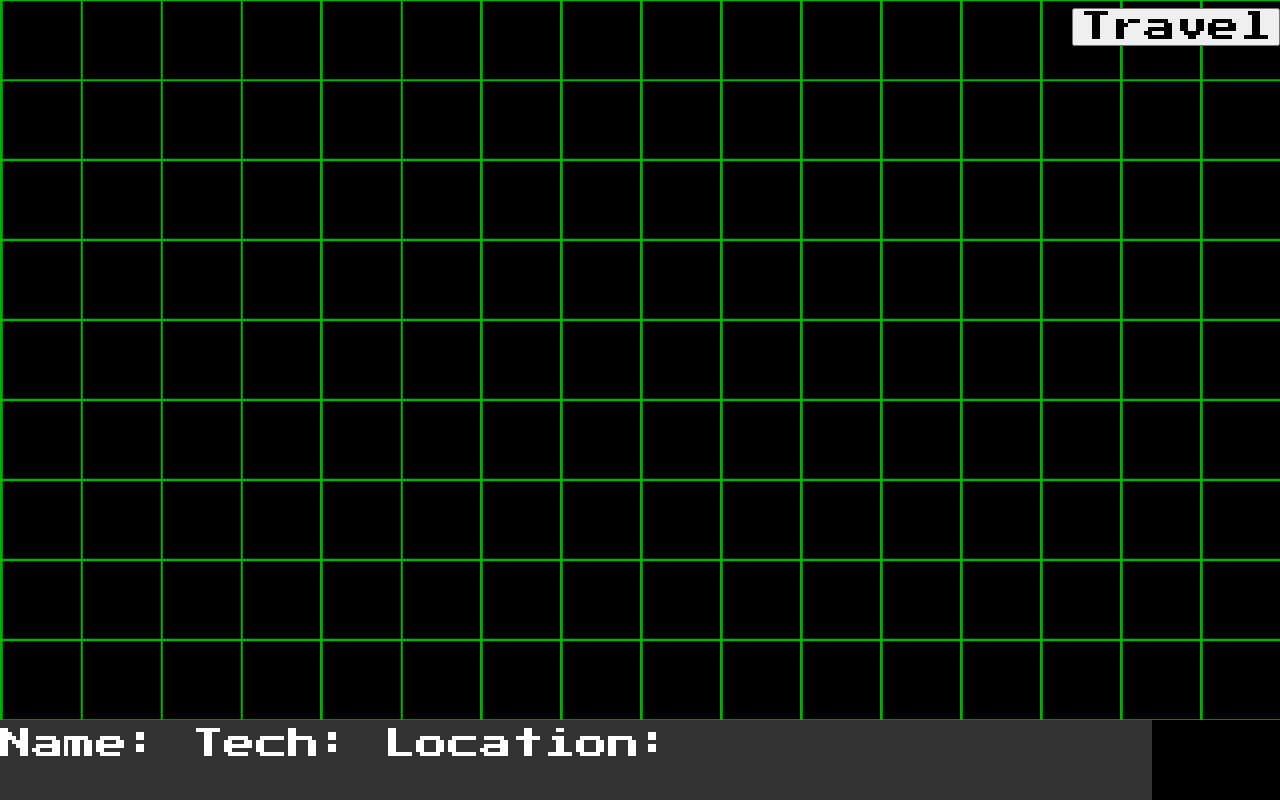
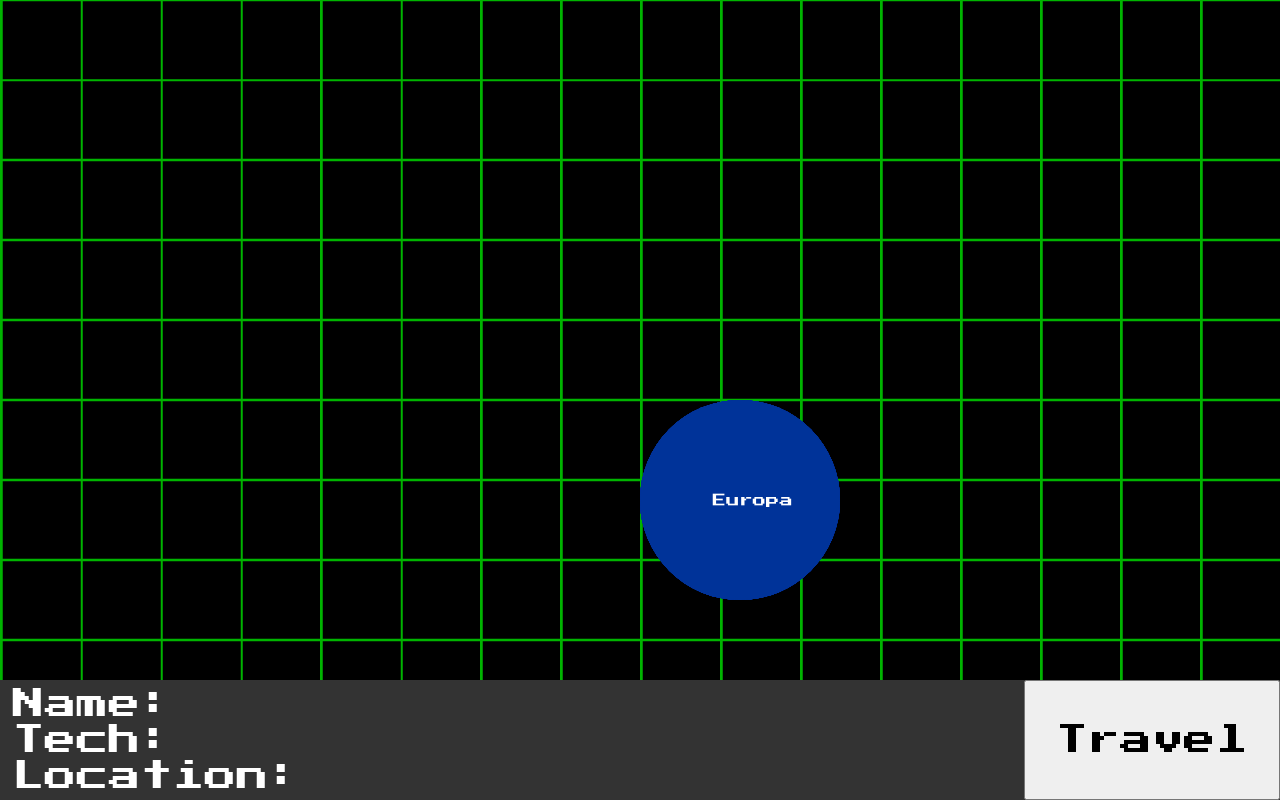
Before and after one commit to unahb/CS-2340-Team-4, a React app in the folder Space-Traders/react-frontend/: page /TravelMap in a window 1280 px wide. Shown: the top 802 px of the page. Built offline with nearby package versions, Linux system fonts and the light colour scheme.

Commit message:
Travel Map UI finished (Data needed)

```diff
--- a/Space-Traders/react-frontend/src/App.css
+++ b/Space-Traders/react-frontend/src/App.css
@@ -14,8 +14,8 @@
 #planetInfo {
   background-color: #333333;
   position: relative;
-  width: 90vw;
-  height: 10vh;
+  width: 100vw;
+  height: 15vh;
   overflow: hidden;
 }
 
@@ -27,14 +27,17 @@
   font-size: 4vh;
   position: relative;
   top: 1vh;
+  left: 1vw;
 }
 
 #travelTo {
   font-family: 'Press Start 2P', cursive;
   font-size: 4vh;
   position: absolute;
-  right: 0%;
-  top: 1vh;
+  top: 0vh;
+  right: 0vw;
+  height: 15vh;
+  width: 20vw;
 }
 
 #stars {
@@ -47,7 +50,7 @@
 #mapBack {
   background-image: url(./resources/mapBack.png);
   background-size: 100vw;
-  height: 90vh;
+  height: 85vh;
 }
 
 #spaceship {
@@ -189,8 +192,8 @@ td {
   color: white;
   border: none;
   position: absolute;
-  top: 1000px;
-  left: 1000px;
+  top: 50vh;
+  left: 50vw;
   width: 200px;
   height: 200px;
   border-radius: 50%;
--- a/Space-Traders/react-frontend/src/TravelMap.js
+++ b/Space-Traders/react-frontend/src/TravelMap.js
@@ -40,10 +40,10 @@ function TravelMap() {
       </div>
       <div id="planetInfo">
         <label id="planetName">Name: </label>
+        <br></br>
         <label id="planetTech">Tech: </label>
+        <br></br>
         <label id="planetLoc">Location: </label>
-      </div>
-      <div id="travelLink">
         <Link to={{
               pathname: '/Regions'
             }}
@@ -58,7 +58,7 @@ function TravelMap() {
 function regionSetup(x, y, butt) {
   var radius = "2vw";
   var left = new String(((x + 200) / 400.0) * 92) + "vw";
-  var top = new String((((y + 200) / 400.0) * 86)) + "vh";
+  var top = new String((((y + 200) / 400.0) * 81)) + "vh";
   butt.style.top = top;
   butt.style.left = left;
   butt.style.width = radius;
```
